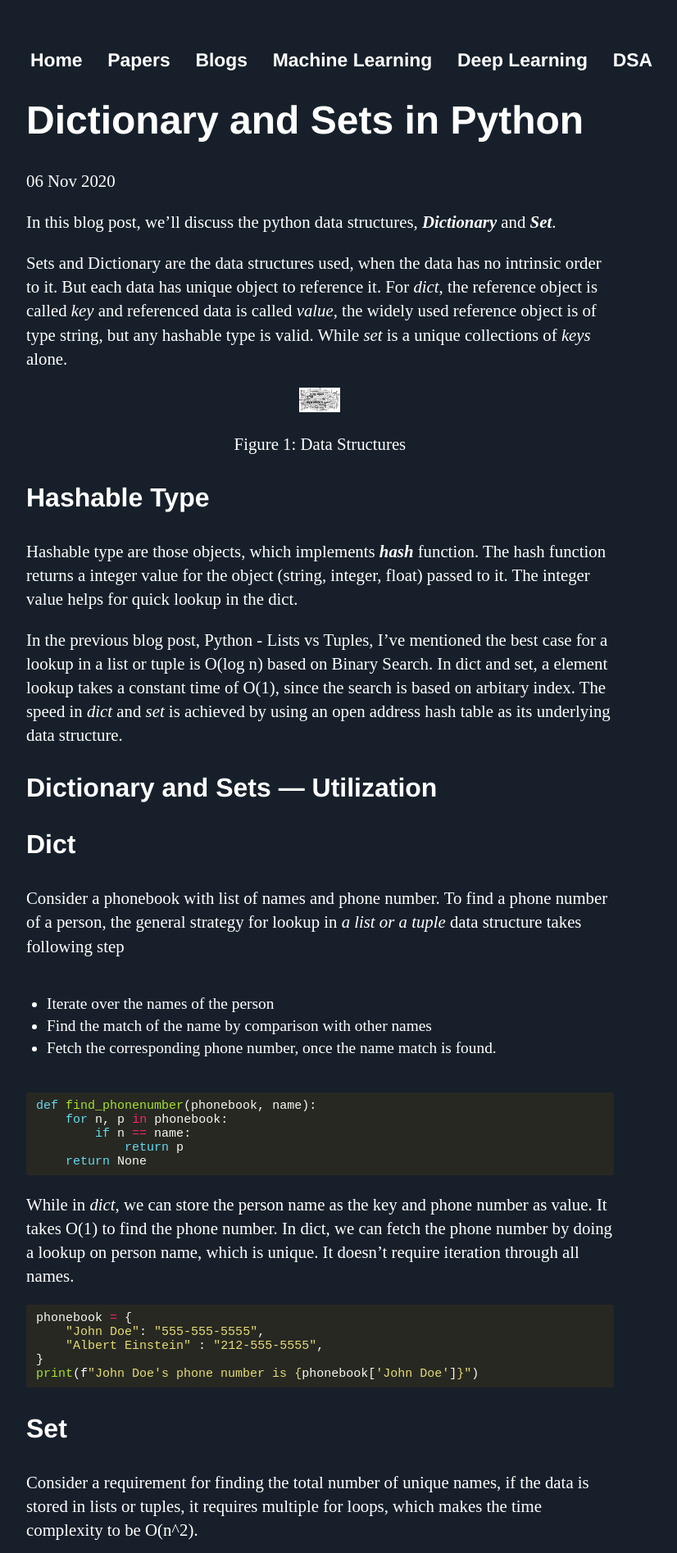
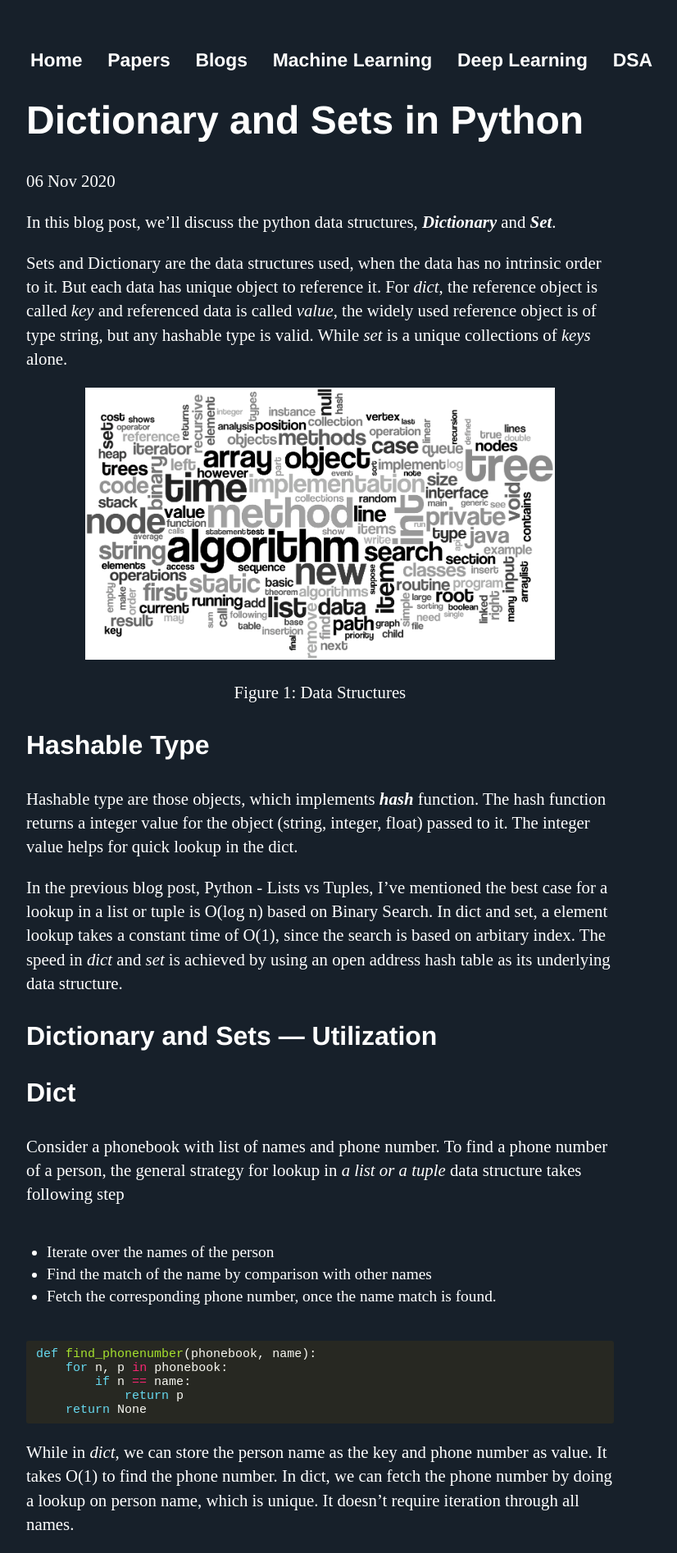
Before and after one commit to Mayurji/mayurji.github.io, a Jekyll site: the page built from _posts/2020-11-06-dicts_sets.md, in a window 1280 px wide. Shown: the top 1895 px of the page at 82% size, without its empty margins (160-986 px from the left). Built offline with Jekyll 4.4.1, drawn with Linux system fonts in a browser that asks for light colours; comment, search, counter and statistics services are not loaded.

Commit message:
Update 2020-11-06-dicts_sets.md

```diff
--- a/_posts/2020-11-06-dicts_sets.md
+++ b/_posts/2020-11-06-dicts_sets.md
@@ -10,7 +10,7 @@
 Sets and Dictionary are the data structures used, when the data has no intrinsic order to it. But each data has unique object to reference it. For *dict*, the reference object is called *key* and referenced data is called *value*, the widely used reference object is of type string, but any hashable type is valid. While *set* is a unique collections of *keys* alone.
 
 <center>
-<img src="{{site.url}}/assets/images/dicts_sets/front-ds.png" class="post-body" style="zoom: 5%; background-color:#DCDCDC;" width="1000" height="600"/><br>
+<img src="{{site.url}}/assets/images/dicts_sets/front-ds.png" style="zoom: 5%; background-color:#DCDCDC;"  width="80%" height=auto/><br>
 <p>Figure 1:  Data Structures</p>
 </center>
 
@@ -142,7 +142,7 @@
 Bytecode generated using ***dis*** module
 
 <center>
-<img src="{{site.url}}/assets/images/dicts_sets/dicts_sets.png" class="post-body" style="zoom: 5%; background-color:#DCDCDC;" /><br>
+<img src="{{site.url}}/assets/images/dicts_sets/dicts_sets.png" style="zoom: 5%; background-color:#DCDCDC;"  width="80%" height=auto/><br>
 <p>Figure 2: Bytecode for three tests</p>
 </center>
 
```
